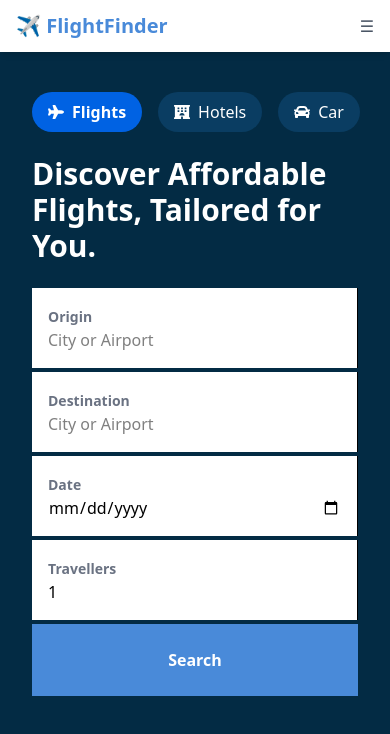
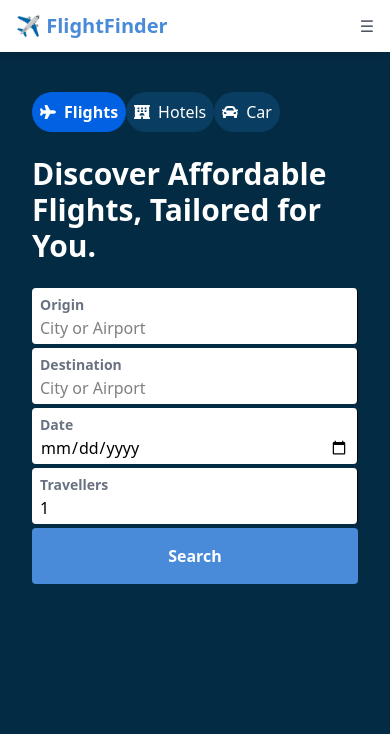
Before and after one commit to mdrashed62/Flight-Search-App, a React (Vite) app: page / in a window 390 px wide. Shown: the top 734 px of the page. Built offline with nearby package versions, Linux system fonts and the light colour scheme.

Commit message:
completed with responsive

```diff
--- a/src/components/home/search-flight/Flights.jsx
+++ b/src/components/home/search-flight/Flights.jsx
@@ -23,7 +23,6 @@ const Flights = () => {
   const [originLoading, setOriginLoading] = useState(false);
   const [destinationLoading, setDestinationLoading] = useState(false);
 
-  // Fetch city/airport suggestions from Amadeus
   const fetchLocations = async (query, setter, loadingSetter) => {
     if (!query || query.length < 2) {
       setter([]);
@@ -32,9 +31,10 @@ const Flights = () => {
     loadingSetter(true);
     try {
       const token = await getAccessToken();
-      // Use a better endpoint for city/airport search
       const response = await fetch(
-        `https://test.api.amadeus.com/v1/reference-data/locations?subType=AIRPORT,CITY&keyword=${encodeURIComponent(query)}&page[limit]=10&view=FULL`,
+        `https://test.api.amadeus.com/v1/reference-data/locations?subType=AIRPORT,CITY&keyword=${encodeURIComponent(
+          query
+        )}&page[limit]=10&view=FULL`,
         {
           headers: {
             Authorization: `Bearer ${token}`,
@@ -44,35 +44,39 @@ const Flights = () => {
       const data = await response.json();
 
       if (data.data && data.data.length > 0) {
-        // Filter and format the results better
-        const formattedResults = data.data.map(item => ({
+        const formattedResults = data.data.map((item) => ({
           id: item.id,
           name: item.name,
           iataCode: item.iataCode,
           subType: item.subType,
           address: item.address,
-          displayName: `${item.name}${item.address?.cityName ? `, ${item.address.cityName}` : ''} (${item.iataCode})`
+          displayName: `${item.name}${
+            item.address?.cityName ? `, ${item.address.cityName}` : ""
+          } (${item.iataCode})`,
         }));
         setter(formattedResults);
       } else {
         setter([]);
       }
     } catch (error) {
-      console.error('Error fetching locations:', error);
+      console.error("Error fetching locations:", error);
       setter([]);
     } finally {
       loadingSetter(false);
     }
   };
 
-  // Handlers for autocomplete
   const handleOriginInput = (e) => {
     setOriginQuery(e.target.value);
     fetchLocations(e.target.value, setOriginOptions, setOriginLoading);
   };
   const handleDestinationInput = (e) => {
     setDestinationQuery(e.target.value);
-    fetchLocations(e.target.value, setDestinationOptions, setDestinationLoading);
+    fetchLocations(
+      e.target.value,
+      setDestinationOptions,
+      setDestinationLoading
+    );
   };
 
   const handleChange = (e) => {
@@ -114,7 +118,7 @@ const Flights = () => {
   if (loading) {
     return (
       <div className="bg-[#032B44] min-h-screen flex items-center justify-center">
-        <div className="flex flex-col items-center gap-4">
+        <div className="flex flex-col items-center gamd:p-4">
           <div className="w-12 h-12 border-4 border-white border-t-transparent rounded-full animate-spin"></div>
           <p className="text-white text-lg font-semibold">
             Searching flights...
@@ -126,14 +130,14 @@ const Flights = () => {
 
   return (
     <section className="bg-[#032B44] min-h-screen pt-10 text-white p-8 space-y-6 md:pt-24">
-      <div className="flex gap-4">
-        <button className="flex items-center gap-2 px-4 py-2 rounded-full bg-[#0062E3] font-semibold">
+      <div className="flex gamd:p-4">
+        <button className="flex items-center gap-2 px-2 py-2 rounded-full bg-[#0062E3] font-semibold">
           <FaPlane /> Flights
         </button>
-        <button className="flex items-center gap-2 bg-[#0A3D62] px-4 py-2 rounded-full">
+        <button className="flex items-center gap-2 bg-[#0A3D62] px-2 py-2 rounded-full">
           <FaHotel /> Hotels
         </button>
-        <button className="flex items-center gap-2 bg-[#0A3D62] px-4 py-2 rounded-full">
+        <button className="flex items-center gap-2 bg-[#0A3D62] px-2 py-2 rounded-full">
           <FaCar /> Car
         </button>
       </div>
@@ -144,7 +148,7 @@ const Flights = () => {
         onSubmit={handleSubmit}
         className="rounded-xl gap-1 relative text-black flex md:flex-row flex-col md:mt-20"
       >
-        <div className="flex-1 border-r p-4 bg-white relative">
+        <div className="flex-1 border-r rounded-sm md:p-4 py-1 px-2  bg-white relative">
           <label className="text-gray-500 text-sm font-bold ">Origin</label>
           <input
             name="origin"
@@ -155,9 +159,13 @@ const Flights = () => {
             className="w-full outline-none"
             autoComplete="off"
             required
-            style={{ position: 'relative', zIndex: 60 }}
+            style={{ position: "relative", zIndex: 60 }}
           />
-          {originLoading && <div className="absolute left-0 right-0 bg-white z-50 p-2 text-xs border-b">Loading...</div>}
+          {originLoading && (
+            <div className="absolute left-0 right-0 bg-white z-50 p-2 text-xs border-b">
+              Loading...
+            </div>
+          )}
           {originOptions.length > 0 && (
             <ul className="absolute left-0 right-0 bg-white z-50 border mt-1 max-h-60 overflow-y-auto shadow-lg rounded-b">
               {originOptions.map((opt) => (
@@ -171,13 +179,15 @@ const Flights = () => {
                   }}
                 >
                   <span className="font-semibold">{opt.displayName}</span>
-                  <span className="text-xs text-gray-500">{opt.subType === 'CITY' ? 'City' : 'Airport'}</span>
+                  <span className="text-xs text-gray-500">
+                    {opt.subType === "CITY" ? "City" : "Airport"}
+                  </span>
                 </li>
               ))}
             </ul>
           )}
         </div>
-        <div className="flex-1 border-r p-4 bg-white relative">
+        <div className="flex-1 border-r md:p-4 rounded-sm py-1 px-2 bg-white relative">
           <label className="text-gray-500 text-sm font-bold">Destination</label>
           <input
             name="destination"
@@ -188,9 +198,13 @@ const Flights = () => {
             className="w-full outline-none"
             autoComplete="off"
             required
-            style={{ position: 'relative', zIndex: 60 }}
+            style={{ position: "relative", zIndex: 60 }}
           />
-          {destinationLoading && <div className="absolute left-0 right-0 bg-white z-50 p-2 text-xs border-b">Loading...</div>}
+          {destinationLoading && (
+            <div className="absolute left-0 right-0 bg-white z-50 p-2 text-xs border-b">
+              Loading...
+            </div>
+          )}
           {destinationOptions.length > 0 && (
             <ul className="absolute left-0 right-0 bg-white z-50 border mt-1 max-h-60 overflow-y-auto shadow-lg rounded-b">
               {destinationOptions.map((opt) => (
@@ -204,13 +218,15 @@ const Flights = () => {
                   }}
                 >
                   <span className="font-semibold">{opt.displayName}</span>
-                  <span className="text-xs text-gray-500">{opt.subType === 'CITY' ? 'City' : 'Airport'}</span>
+                  <span className="text-xs text-gray-500">
+                    {opt.subType === "CITY" ? "City" : "Airport"}
+                  </span>
                 </li>
               ))}
             </ul>
           )}
         </div>
-        <div className="flex-1 border-r p-4 bg-white">
+        <div className="flex-1 border-r md:p-4 py-1 px-2 rounded-sm bg-white">
           <label className="text-gray-500 text-sm font-bold">Date</label>
           <input
             name="departureDate"
@@ -221,7 +237,7 @@ const Flights = () => {
             required
           />
         </div>
-        <div className="flex-1 p-4 border-r bg-white">
+        <div className="flex-1 md:p-4 border-r rounded-sm py-1 px-2 bg-white">
           <label className="text-gray-500 text-sm font-bold">Travellers</label>
           <input
             name="passengers"
@@ -234,7 +250,7 @@ const Flights = () => {
         </div>
         <button
           type="submit"
-          className="bg-[#498AD9] text-white px-6 font-semibold py-6 cursor-pointer"
+          className="bg-[#498AD9] md:p-4 text-white px-6 py-4 rounded-sm  font-semibold cursor-pointer"
         >
           Search
         </button>
--- a/src/components/navbar/Navbar.jsx
+++ b/src/components/navbar/Navbar.jsx
@@ -45,10 +45,7 @@ const Navbar = () => {
           </div>
 
           <div className="flex items-center md:hover:bg-gray-200 md:px-2 md:py-1 rounded-sm">
-            <Link
-              to="/login"
-              className="flex items-center gap-2"
-            >
+            <Link to="/login" className="flex items-center gap-2">
               <FaUser />
               <span className="font-bold">Log in</span>
             </Link>
```
Also changed, not shown: src/components/pages/ResultPage.jsx (+16 -23 lines).
